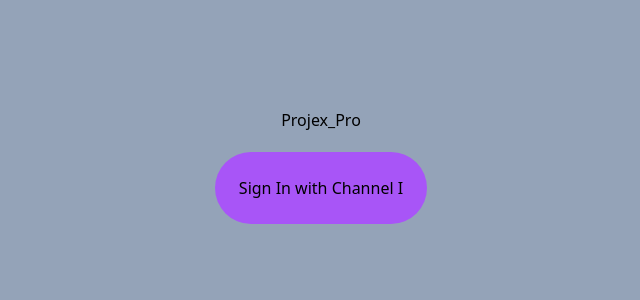
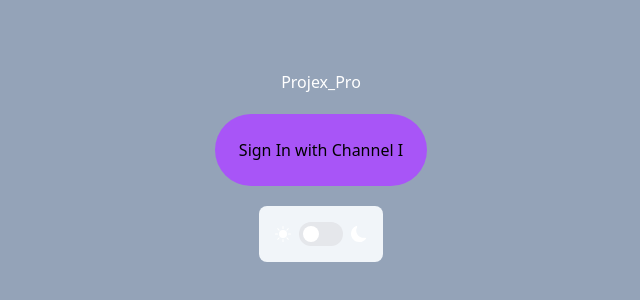
Before and after one commit to Hardik-2311/Projex_pro-frontend, a React (Create React App) app: page / in a window 1280 px wide. Shown: the part 234-534 px from the top of the page, without its empty margins (319-959 px from the left). Built offline with nearby package versions, Linux system fonts and the light colour scheme.

Commit message:
minor fixes done

```diff
--- a/src/Components/mainpage.jsx
+++ b/src/Components/mainpage.jsx
@@ -15,7 +15,7 @@ const MainPage = () => {
         <Header />
       </div>
       <div className=" flex flex-row ">
-        <div className="left-panel w-1/3 h-screen justify-center dark:bg-[#2b2c37] bg-white ">
+        <div className="left-panel w-[1/3.5] h-screen justify-center dark:bg-[#2b2c37] bg-white ">
           <ProjectList onProjectClick={handleProjectClick} />
         </div>
         <div className="right-panel dark:bg-[#20212c] bg-[#E9EFFA] min-w-max w-[100vw]">
--- a/src/Modals/GoalModal.jsx
+++ b/src/Modals/GoalModal.jsx
@@ -57,7 +57,7 @@ function GoalModal({
         className=" overflow-y-scroll scrollbar-hide max-h-[95vh]  my-auto  bg-white dark:bg-[#2b2c37] text-black dark:text-white font-bold
        shadow-md shadow-[#364e7e1a] max-w-md mx-auto  w-full px-8  py-8 rounded-xl"
       >
-        <div className="flex flex-row justify-around items-center">
+        <div className="flex flex-row justify-around items-baseline">
           <div>
             <h2 className="text-2xl font-bold mb-4">
               {selectedGoal ? "Edit Goal" : "Add Goal"}
--- a/src/Modals/ProjectModal.jsx
+++ b/src/Modals/ProjectModal.jsx
@@ -1,6 +1,6 @@
 import React, { useState, useEffect } from "react";
 
-const ProjectModal = ({ isOpen, onClose, onSubmit, creator, users, projectToEdit }) => {
+const ProjectModal = ({ isOpen, onClose, onSubmit, creator, users, projectToEdit ,initialData }) => {
   const [formData, setFormData] = useState({
     project_name: "",
     creator: creator,
@@ -9,14 +9,9 @@ const ProjectModal = ({ isOpen, onClose, onSubmit, creator, users, projectToEdit
   });
 
   useEffect(() => {
-    if (projectToEdit) {
+    if (initialData) {
       // If editing, set form data with the project's previous data
-      setFormData({
-        project_name: projectToEdit.project_name,
-        creator: projectToEdit.creator,
-        members: projectToEdit.members,
-        description: projectToEdit.description,
-      });
+      setFormData(initialData);
     } else {
       // If creating, reset the form data
       setFormData({
@@ -26,7 +21,7 @@ const ProjectModal = ({ isOpen, onClose, onSubmit, creator, users, projectToEdit
         description: "",
       });
     }
-  }, [projectToEdit, creator]);
+  }, [initialData, creator]);
 
   const handleInputChange = (e) => {
     setFormData({ ...formData, [e.target.name]: e.target.value });
@@ -48,7 +43,7 @@ const ProjectModal = ({ isOpen, onClose, onSubmit, creator, users, projectToEdit
         className="overflow-y-scroll scrollbar-hide max-h-[95vh] my-auto bg-white dark:bg-[#2b2c37] text-black dark:text-white font-bold
        shadow-md shadow-[#364e7e1a] max-w-md mx-auto w-full px-8 py-8 rounded-xl"
       >
-        <div className="flex flex-row justify-around items-center">
+        <div className="flex flex-row justify-around items-baseline">
           <div>
             <h2 className="text-2xl font-bold mb-4">
               {projectToEdit ? "Edit Project" : "Create Project"}
--- a/src/Modals/TaskModal.jsx
+++ b/src/Modals/TaskModal.jsx
@@ -31,7 +31,7 @@ function TaskModal({ isOpen, onClose, onTaskCreate, creator , project }) {
         className=" overflow-y-scroll scrollbar-hide max-h-[100vh]  my-auto  bg-white dark:bg-[#2b2c37] text-black dark:text-white font-bold
        shadow-md shadow-[#364e7e1a] max-w-md mx-auto  w-full px-8  py-8 rounded-xl"
       >
-        <div className="flex flex-row justify-around items-center">
+        <div className="flex flex-row justify-around items-baseline">
           <div>
             <h2 className="text-2xl font-bold mb-4">Add Task</h2>
           </div>
--- a/src/Pages/LoginPage.jsx
+++ b/src/Pages/LoginPage.jsx
@@ -1,15 +1,29 @@
-import React from "react";
-
+import React, { useState } from "react";
+import { BsFillSunFill, BsFillMoonFill } from "react-icons/bs";
+import { Switch } from "@headlessui/react";
+import useDarkMode from "../Hooks/useDark";
 const LoginPage = () => {
+  const [colorTheme, setTheme] = useDarkMode();
+  const [darkMode, setDarkMode] = useState(
+    colorTheme === "light" ? true : false
+  );
+  const toggleDarkMode = (checked) => {
+    setTheme(colorTheme);
+    setDarkMode(checked);
+  };
   const handleClick = (e) => {
     e.preventDefault();
-    window.location.href='http://127.0.0.1:8000/login';
+    window.location.href = "http://127.0.0.1:8000/login";
   };
+
+
   return (
-    <div className="w-full min-h-screen bg-blue-300">
-      <div className="h-[100vh] flex justify-center items-center bg-slate-400">
+    <div className={`w-full min-h-screen ${darkMode ? "dark" : ""}`}>
+      <div
+        className={`h-[100vh] flex justify-center items-center bg-slate-400 dark:bg-[#20212c]`}
+      >
         <div className="flex flex-col items-center justify-center gap-5">
-          <div className="logo">Projex_Pro</div>
+          <div className="logo text-white dark:text-black">Projex_Pro</div>
           <div>
             <button
               className="bg-purple-500 p-6 rounded-full"
@@ -18,6 +32,33 @@ const LoginPage = () => {
               Sign In with Channel I
             </button>
           </div>
+          <div className="flex items-center text-white dark:text-black">
+            <div className="p-4 w-full justify-center relative space-x-2 bg-slate-100 dark:bg-[#20212c] flex  items-center rounded-lg">
+              <BsFillSunFill />
+              <Switch
+                checked={darkMode}
+                onChange={toggleDarkMode}
+                className={`${
+                  darkMode ? "bg-[#635fc7]" : "bg-gray-200"
+                } relative inline-flex h-6 w-11 items-center rounded-full`}
+              >
+                <span
+                  className={`${
+                    darkMode ? "translate-x-6" : "translate-x-1"
+                  } inline-block h-4 w-4 transform rounded-full bg-white transition`}
+                />
+              </Switch>
+              <BsFillMoonFill />
+            </div>
+            <label className="switch">
+              <input
+              hidden
+                type="checkbox"
+                onChange={toggleDarkMode}
+                checked={darkMode}
+              />
+            </label>
+          </div>
         </div>
       </div>
     </div>
--- a/src/Pages/ProjectPage.jsx
+++ b/src/Pages/ProjectPage.jsx
@@ -21,7 +21,7 @@ function ProjectPage({ onProjectClick }) {
   const dispatch = useDispatch();
   const projects = useSelector((state) => state.project.data);
   const status = useSelector((state) => state.project.status);
-  const User_login=useSelector((state)=>state.singleuser)
+  const User_login = useSelector((state) => state.singleuser);
   const [colorTheme, setTheme] = useDarkMode();
   const [darkSide, setDarkSide] = useState(
     colorTheme === "light" ? true : false
@@ -43,24 +43,27 @@ function ProjectPage({ onProjectClick }) {
   };
 
   const handleCreateProject = (formData) => {
-    console.log(formData)
+    console.log(formData);
     dispatch(createProjectAsync(formData));
     toast.success("Project is created");
   };
-  const loginUser = async ()=>{
+  const loginUser = async () => {
     await CheckLogin();
-  }
+  };
 
-  loginUser()
+   loginUser()
+  // useEffect(() => {
+  //   loginUser()
+  //   return () => {
 
+  //   };
+  // }, []);
 
   useEffect(() => {
     if (status === "idle") {
       dispatch(fetchProjectsAsync());
-
     }
   }, [status, dispatch]);
-
 
   const handleDeleteProject = async (projectId) => {
     try {
@@ -99,7 +102,7 @@ function ProjectPage({ onProjectClick }) {
                   setSelectedProject(project.id);
                   onProjectClick(project.id);
                 }}
-                className={`text-xl flex flex-row gap-4 items-center font-bold cursor-pointer`}
+                className={`text-xl flex flex-row justify-between w-full gap-4 items-center font-bold cursor-pointer`}
               >
                 <div>
                   <LuProjector />
@@ -146,13 +149,13 @@ function ProjectPage({ onProjectClick }) {
             +
           </button>
         </div>
-        <div className="mx-2 p-4 relative space-x-2 bg-slate-100 dark:bg-[#20212c] flex justify-center items-center rounded-lg">
-          <BsFillSunFill />
+        <div className="p-4 w-full justify-center relative space-x-2 bg-slate-100 dark:bg-[#20212c] flex  items-center rounded-lg">
+          <BsFillSunFill className="dark:text-white" />
           <Switch
             checked={darkSide}
             onChange={toggleDarkMode}
             className={`${
-              darkSide ? "bg-[#635fc7]" : "bg-gray-200"
+              darkSide ? "bg-[#635fc7] " : "bg-gray-200"
             } relative inline-flex h-6 w-11 items-center rounded-full`}
           >
             <span
@@ -161,7 +164,7 @@ function ProjectPage({ onProjectClick }) {
               } inline-block h-4 w-4 transform rounded-full bg-white transition`}
             />
           </Switch>
-          <BsFillMoonFill />
+          <BsFillMoonFill className="dark:text-white"/>
         </div>
         <Modal isOpen={isModalOpen} onClose={closeModal}>
           <ProjectModal
```
